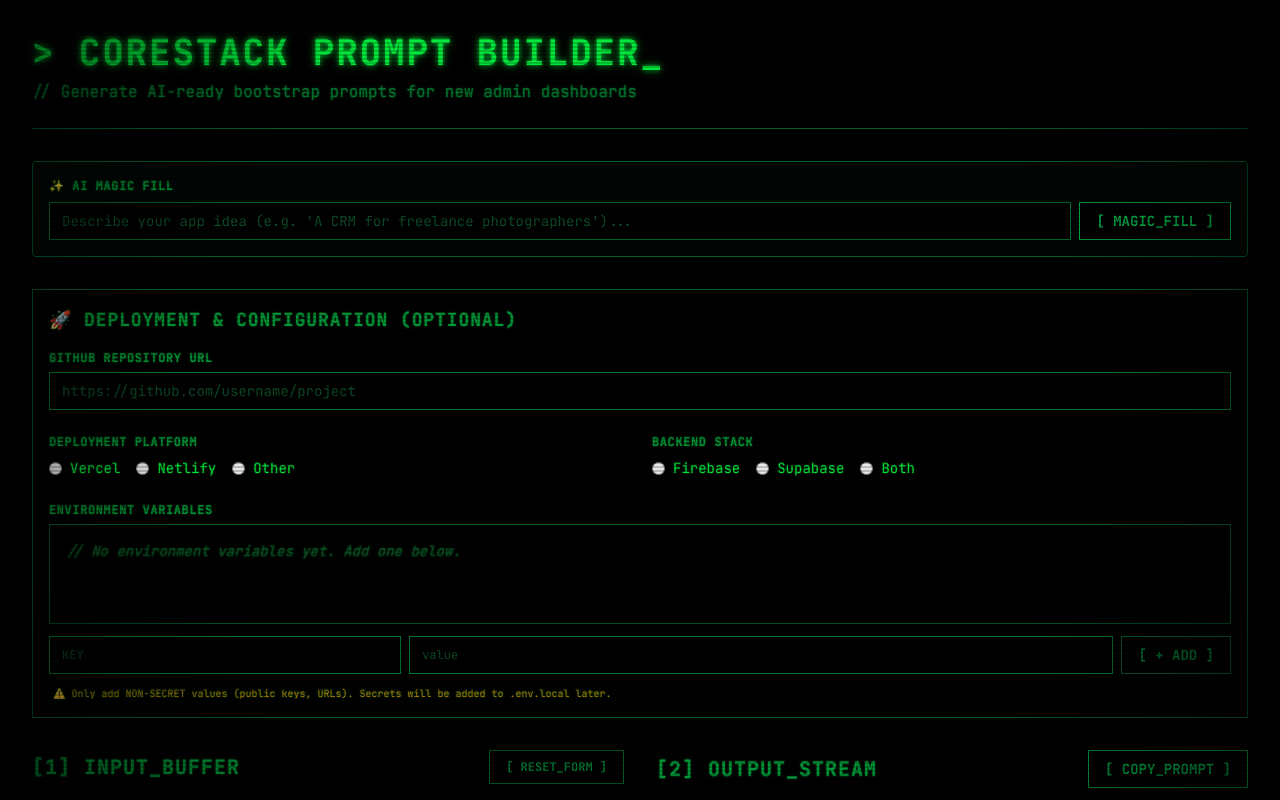
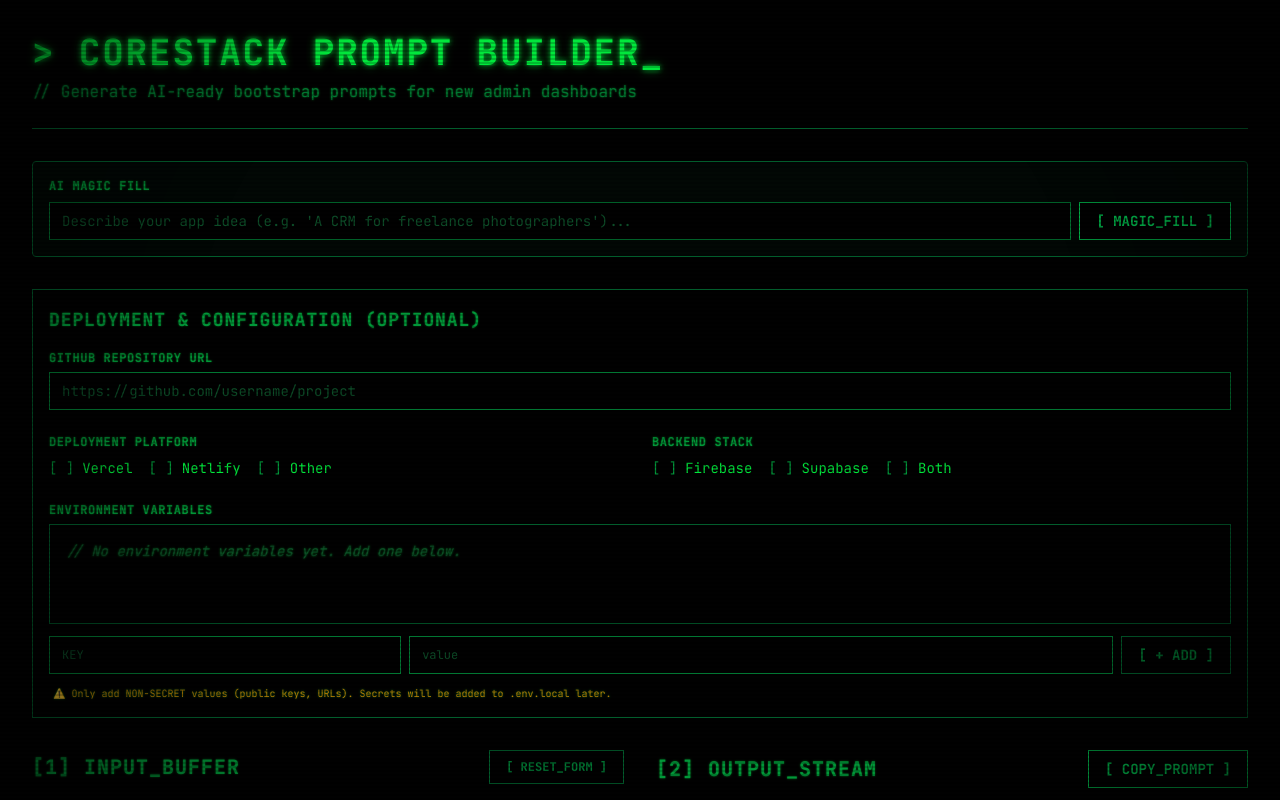
Before and after one commit to PeacockIllustrated/corestack-prompt-builder, a Next.js app: page / in a window 1280 px wide. Shown: the top 800 px of the page. Built offline with nearby package versions, Linux system fonts and the light colour scheme.

Commit message:
style: replace emojis with ASCII and use [ X ] style radio buttons

```diff
--- a/app/page.tsx
+++ b/app/page.tsx
@@ -126,7 +126,7 @@ export default function Home() {
 
         {/* Magic Fill Section */}
         <section className="border border-green-800 bg-green-900/10 p-4 rounded-sm">
-          <Label className="text-green-400 mb-2 block">✨ AI Magic Fill</Label>
+          <Label className="text-green-400 mb-2 block">AI Magic Fill</Label>
           <div className="flex gap-2">
             <Input
               placeholder="Describe your app idea (e.g. 'A CRM for freelance photographers')..."
@@ -147,7 +147,7 @@ export default function Home() {
 
         {/* Deployment Configuration Section */}
         <section className="border border-green-800 bg-black/50 p-4">
-          <h2 className="text-lg font-bold uppercase text-green-600 mb-4">🚀 Deployment & Configuration (Optional)</h2>
+          <h2 className="text-lg font-bold uppercase text-green-600 mb-4">Deployment & Configuration (Optional)</h2>
           <div className="space-y-6">
             <div>
               <Label htmlFor="githubRepo">GitHub Repository URL</Label>
@@ -165,17 +165,17 @@ export default function Home() {
                 <Label>Deployment Platform</Label>
                 <div className="flex gap-4 mt-2">
                   {["Vercel", "Netlify", "Other"].map((platform) => (
-                    <label key={platform} className="flex items-center gap-2 cursor-pointer">
-                      <input
-                        type="radio"
-                        name="deploymentPlatform"
-                        value={platform}
-                        checked={formData.deploymentPlatform === platform}
-                        onChange={handleChange}
-                        className="accent-green-600"
-                      />
+                    <button
+                      key={platform}
+                      type="button"
+                      onClick={() => setFormData(prev => ({ ...prev, deploymentPlatform: platform }))}
+                      className="flex items-center gap-2 cursor-pointer hover:text-green-400 transition-colors"
+                    >
+                      <span className="text-green-600 font-mono text-sm">
+                        {formData.deploymentPlatform === platform ? "[ X ]" : "[   ]"}
+                      </span>
                       <span className="text-sm font-mono">{platform}</span>
-                    </label>
+                    </button>
                   ))}
                 </div>
               </div>
@@ -184,17 +184,17 @@ export default function Home() {
                 <Label>Backend Stack</Label>
                 <div className="flex gap-4 mt-2">
                   {["Firebase", "Supabase", "Both"].map((backend) => (
-                    <label key={backend} className="flex items-center gap-2 cursor-pointer">
-                      <input
-                        type="radio"
-                        name="backendStack"
-                        value={backend}
-                        checked={formData.backendStack === backend}
-                        onChange={handleChange}
-                        className="accent-green-600"
-                      />
+                    <button
+                      key={backend}
+                      type="button"
+                      onClick={() => setFormData(prev => ({ ...prev, backendStack: backend }))}
+                      className="flex items-center gap-2 cursor-pointer hover:text-green-400 transition-colors"
+                    >
+                      <span className="text-green-600 font-mono text-sm">
+                        {formData.backendStack === backend ? "[ X ]" : "[   ]"}
+                      </span>
                       <span className="text-sm font-mono">{backend}</span>
-                    </label>
+                    </button>
                   ))}
                 </div>
               </div>
```
